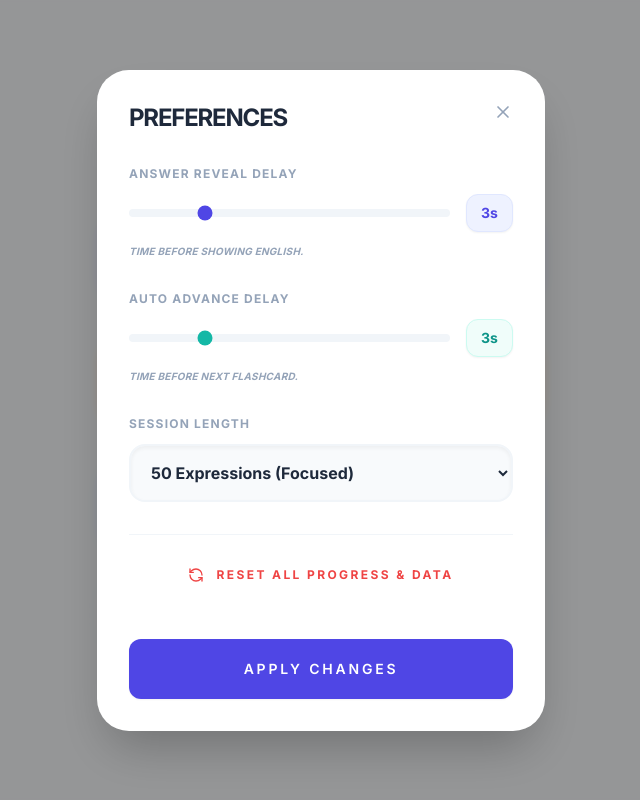
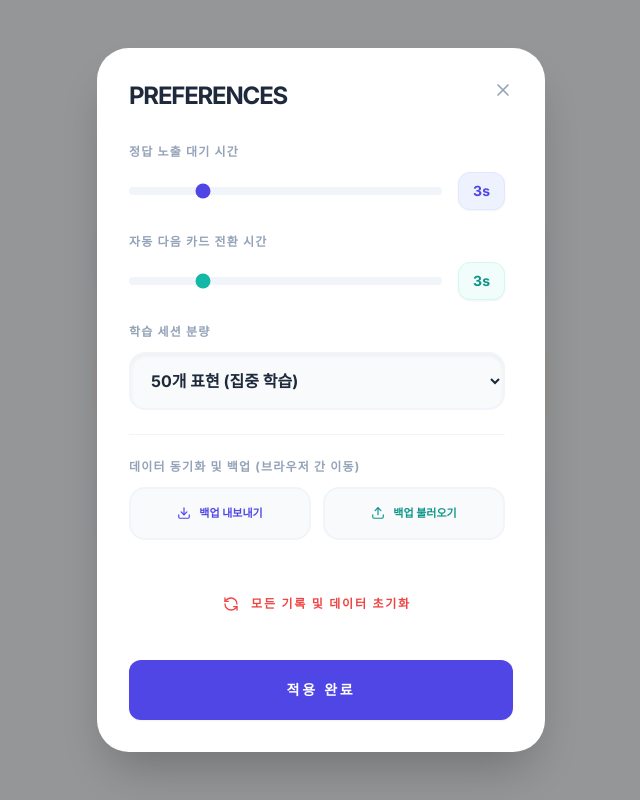
Before and after one commit to Insightque/Blinking, a React (Vite) app: page / in a window 1280 px wide. Both pictures are taken after a click on the button "Global Preferences". Shown: the whole page, without its empty margins (319-959 px from the left). Built offline with nearby package versions, Linux system fonts and the light colour scheme.

Commit message:
feat: Add data backup and restore functionality
Implement import and export features for user data, allowing users to back up their custom word sets and review progress, and restore them later. This enhances data persistence and user control.

```diff
--- a/components/SettingsModal.tsx
+++ b/components/SettingsModal.tsx
@@ -1,7 +1,8 @@
-import React from 'react';
-import { X, Trash2, RefreshCcw } from 'lucide-react';
+
+import React, { useRef } from 'react';
+import { X, Trash2, RefreshCcw, Download, Upload } from 'lucide-react';
 import { Button } from './Button';
-import { clearAllData } from '../services/storageService';
+import { clearAllData, exportBackup, importBackup } from '../services/storageService';
 
 interface SettingsModalProps {
   isOpen: boolean;
@@ -24,12 +25,34 @@ export const SettingsModal: React.FC<SettingsModalProps> = ({
   batchSize,
   setBatchSize
 }) => {
+  const fileInputRef = useRef<HTMLInputElement>(null);
+
   if (!isOpen) return null;
 
   const handleReset = () => {
-    if (confirm("Are you sure? This will delete all custom sets and review progress.")) {
+    if (confirm("정말 초기화하시겠습니까? 모든 커스텀 세트와 학습 기록이 삭제됩니다.")) {
       clearAllData();
     }
+  };
+
+  const handleImport = (e: React.ChangeEvent<HTMLInputElement>) => {
+    const file = e.target.files?.[0];
+    if (!file) return;
+
+    const reader = new FileReader();
+    reader.onload = (event) => {
+      const result = event.target?.result;
+      if (typeof result === 'string') {
+        const success = importBackup(result);
+        if (success) {
+          alert("데이터를 성공적으로 불러왔습니다. 앱을 다시 시작합니다.");
+          window.location.reload();
+        } else {
+          alert("잘못된 파일 형식입니다.");
+        }
+      }
+    };
+    reader.readAsText(file);
   };
 
   return (
@@ -44,11 +67,11 @@ export const SettingsModal: React.FC<SettingsModalProps> = ({
 
         <h2 className="text-2xl font-black text-slate-800 mb-8 tracking-tighter uppercase">Preferences</h2>
 
-        <div className="space-y-8">
+        <div className="space-y-6 overflow-y-auto max-h-[70vh] pr-2">
           {/* Reveal Delay */}
           <div>
             <label className="block text-xs font-black uppercase tracking-widest text-slate-400 mb-3">
-              Answer Reveal Delay
+              정답 노출 대기 시간
             </label>
             <div className="flex items-center gap-4">
               <input
@@ -63,13 +86,12 @@ export const SettingsModal: React.FC<SettingsModalProps> = ({
                 {delay}s
               </span>
             </div>
-            <p className="text-[10px] text-slate-400 font-bold mt-3 uppercase tracking-wide italic">Time before showing English.</p>
           </div>
 
           {/* Auto Advance Delay */}
           <div>
             <label className="block text-xs font-black uppercase tracking-widest text-slate-400 mb-3">
-              Auto Advance Delay
+              자동 다음 카드 전환 시간
             </label>
             <div className="flex items-center gap-4">
               <input
@@ -84,39 +106,65 @@ export const SettingsModal: React.FC<SettingsModalProps> = ({
                 {autoAdvanceDelay}s
               </span>
             </div>
-            <p className="text-[10px] text-slate-400 font-bold mt-3 uppercase tracking-wide italic">Time before next flashcard.</p>
           </div>
 
           {/* Batch Size */}
           <div>
              <label className="block text-xs font-black uppercase tracking-widest text-slate-400 mb-3">
-              Session Length
+              학습 세션 분량
             </label>
             <select
               value={batchSize}
               onChange={(e) => setBatchSize(Number(e.target.value))}
               className="w-full p-4 bg-slate-50 border-2 border-slate-100 rounded-2xl focus:outline-none focus:border-indigo-600 font-black text-slate-800 transition-all shadow-inner"
             >
-              <option value={10}>10 Expressions (Quick)</option>
-              <option value={50}>50 Expressions (Focused)</option>
-              <option value={100}>100 Expressions (Standard)</option>
-              <option value={200}>200 Expressions (Immersion)</option>
+              <option value={10}>10개 표현 (퀵 리뷰)</option>
+              <option value={50}>50개 표현 (집중 학습)</option>
+              <option value={100}>100개 표현 (표준)</option>
             </select>
           </div>
 
-          <div className="pt-4 border-t border-slate-100">
+          {/* Backup & Sync */}
+          <div className="pt-6 border-t border-slate-100 space-y-3">
+             <label className="block text-xs font-black uppercase tracking-widest text-slate-400">
+              데이터 동기화 및 백업 (브라우저 간 이동)
+            </label>
+            <div className="grid grid-cols-2 gap-3">
+              <button
+                onClick={exportBackup}
+                className="flex items-center justify-center gap-2 py-4 bg-slate-50 border-2 border-slate-100 rounded-2xl text-[11px] font-black text-indigo-600 hover:border-indigo-600 hover:bg-white transition-all"
+              >
+                <Download size={14} /> 백업 내보내기
+              </button>
+              <button
+                onClick={() => fileInputRef.current?.click()}
+                className="flex items-center justify-center gap-2 py-4 bg-slate-50 border-2 border-slate-100 rounded-2xl text-[11px] font-black text-teal-600 hover:border-teal-600 hover:bg-white transition-all"
+              >
+                <Upload size={14} /> 백업 불러오기
+              </button>
+              <input
+                type="file"
+                ref={fileInputRef}
+                onChange={handleImport}
+                className="hidden"
+                accept=".json"
+              />
+            </div>
+          </div>
+
+          <div className="pt-4">
             <button
               onClick={handleReset}
-              className="w-full flex items-center justify-center gap-3 py-4 text-red-500 font-black text-xs uppercase tracking-[0.2em] hover:bg-red-50 rounded-2xl transition-colors"
+              className="w-full flex items-center justify-center gap-3 py-4 text-red-500 font-black text-xs uppercase tracking-[0.15em] hover:bg-red-50 rounded-2xl transition-colors"
             >
-              <RefreshCcw size={16} /> Reset All Progress & Data
+              <RefreshCcw size={16} /> 모든 기록 및 데이터 초기화
             </button>
           </div>
         </div>
 
-        <div className="mt-10">
+        <div className="mt-8">
           <Button fullWidth onClick={onClose} className="py-5 text-sm uppercase tracking-[0.2em]">
-            Apply Changes
+            적용 완료
           </Button>
         </div>
       </div>
--- a/data/aiData.ts
+++ b/data/aiData.ts
@@ -1,3 +1,4 @@
+
 import { WordItem } from "../types";
 
 export const AI_SEED_DATA: Partial<WordItem>[] = [
--- a/data/database.ts
+++ b/data/database.ts
@@ -1 +1 @@
-// Deprecated
+export {};
--- a/data/opicData.ts
+++ b/data/opicData.ts
@@ -1,3 +1,4 @@
+
 import { WordItem } from "../types";
 
 export const OPIC_SEED_DATA: Partial<WordItem>[] = [
--- a/data/subjectVerbDatabase.ts
+++ b/data/subjectVerbDatabase.ts
@@ -1 +1 @@
-// Deprecated
+export {};
--- a/data/svData.ts
+++ b/data/svData.ts
@@ -1,3 +1,4 @@
+
 import { WordItem } from "../types";
 
 export const SV_SEED_DATA: Partial<WordItem>[] = [
--- a/services/storageService.ts
+++ b/services/storageService.ts
@@ -1,3 +1,4 @@
+
 import { Category, WordSet, WordItem } from "../types";
 import { OPIC_SEED_DATA } from "../data/opicData";
 import { AI_SEED_DATA } from "../data/aiData";
@@ -68,6 +69,38 @@ export const clearAllData = () => {
   window.location.reload();
 };
 
+export const exportBackup = () => {
+  const data = {
+    sets: getAllSets(),
+    counts: JSON.parse(localStorage.getItem(COUNTS_KEY) || '{}'),
+    exportedAt: new Date().toISOString()
+  };
+  const blob = new Blob([JSON.stringify(data, null, 2)], { type: 'application/json' });
+  const url = URL.createObjectURL(blob);
+  const a = document.createElement('a');
+  a.href = url;
+  a.download = `lingofocus_backup_${new Date().toISOString().split('T')[0]}.json`;
+  a.click();
+  URL.revokeObjectURL(url);
+};
+
+export const importBackup = (jsonString: string): boolean => {
+  try {
+    const data = JSON.parse(jsonString);
+    if (data.sets && Array.isArray(data.sets)) {
+      localStorage.setItem(SETS_KEY, JSON.stringify(data.sets));
+      if (data.counts) {
+        localStorage.setItem(COUNTS_KEY, JSON.stringify(data.counts));
+      }
+      return true;
+    }
+    return false;
+  } catch (e) {
+    console.error("Import failed", e);
+    return false;
+  }
+};
+
 export const getSetsByCategory = (category: Category): WordSet[] => {
   return getAllSets().filter(s => s.category === category);
 };
--- a/services/wordService.ts
+++ b/services/wordService.ts
@@ -1,3 +1 @@
-
-// This service is now superseded by storageService and geminiService for dynamic set management.
 export {};
```
